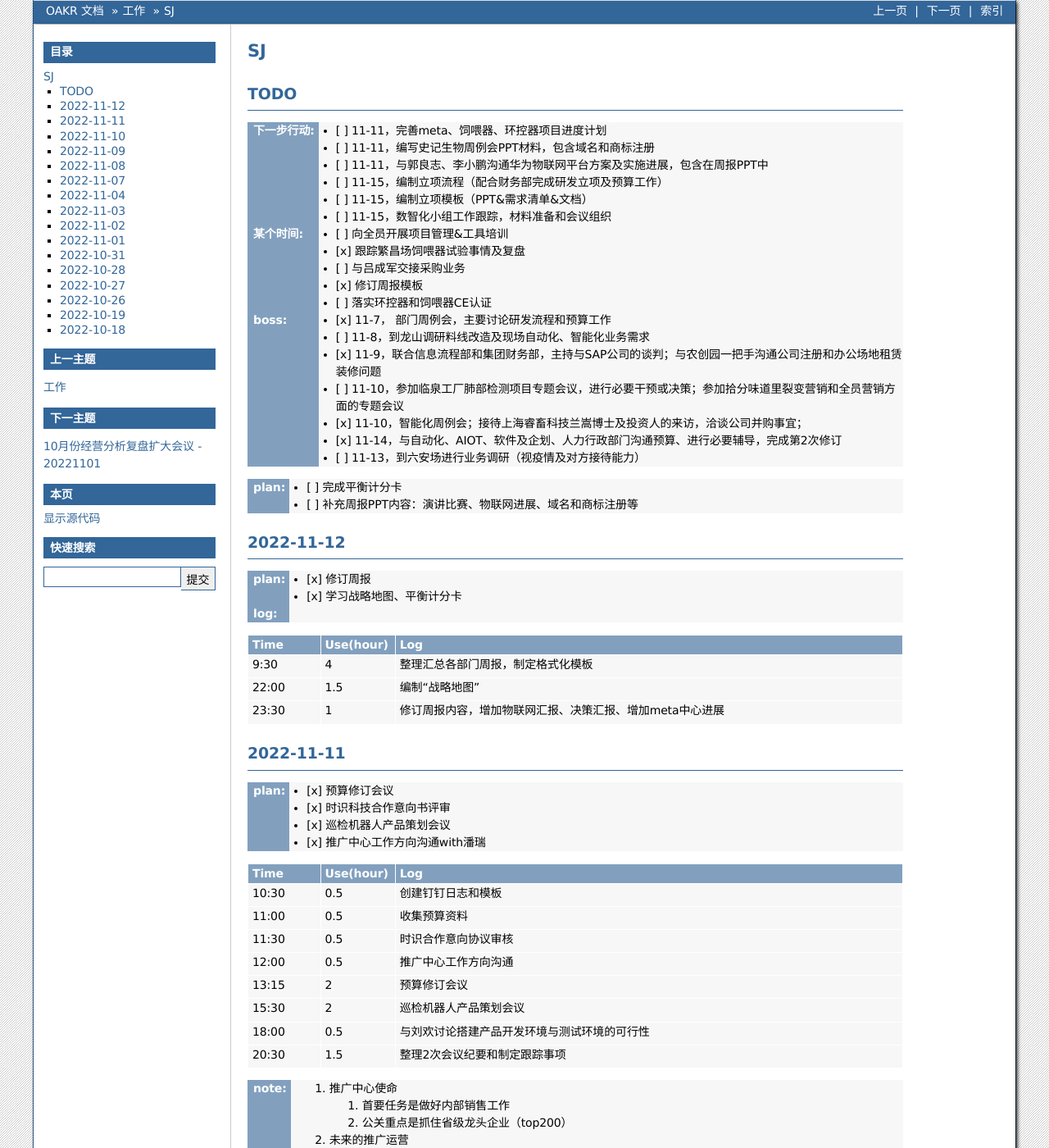
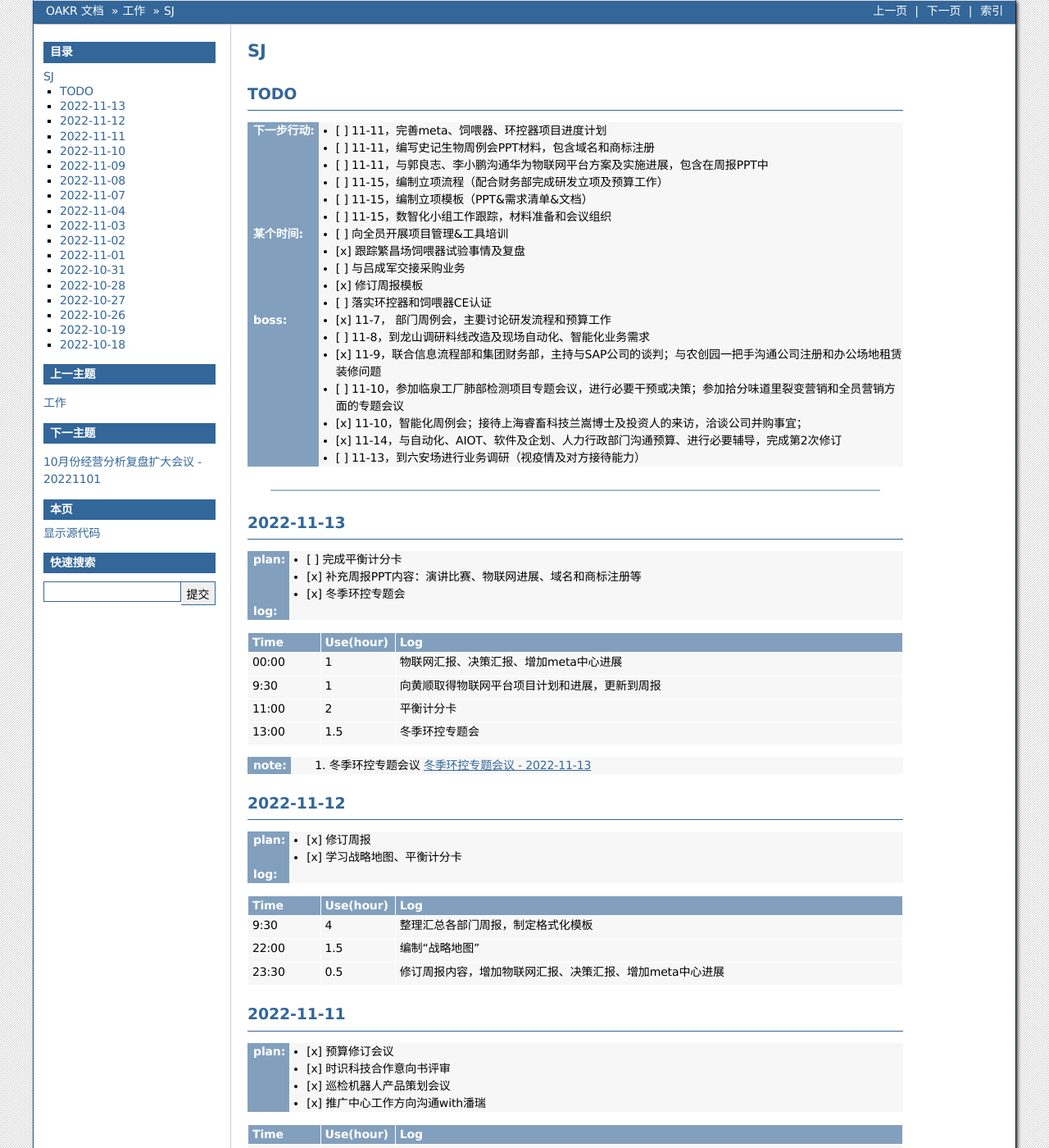
Before and after one commit to cruiurc/cruiurc.github.io, a Sphinx documentation site: the page built from source/work/sj/sj.rst, in a window 1280 px wide and 1400 px high. Shown: the whole window at 82% size. Built offline with Sphinx 7.4.7, drawn with Linux system fonts in a browser that asks for light colours.

Commit message:
20221113 work

```diff
--- a/source/miscellaneous/heigth.rst
+++ b/source/miscellaneous/heigth.rst
@@ -9,3 +9,4 @@ x2's 身高记录
     2022-10-5, 100.3
     2022-10-30, 100.5
     2022-11-5, 100.8
+    2022-11-13, 101.5
--- a/source/work/sj/sj.rst
+++ b/source/work/sj/sj.rst
@@ -27,17 +27,37 @@ TODO
    - [ ] 11-13，到六安场进行业务调研（视疫情及对方接待能力）
 
 ------
+
 2022-11-13
 -----------
 :plan:
    - [ ] 完成平衡计分卡
-   - [ ] 补充周报PPT内容：演讲比赛、物联网进展、域名和商标注册等
+   - [x] 补充周报PPT内容：演讲比赛、物联网进展、域名和商标注册等
+   - [x] 冬季环控专题会
+
+
+:log:
+
+.. csv-table::
+   :header: "Time", "Use(hour)", "Log"
+   :widths: 10, 10, 70
+
+   00:00, 1, 物联网汇报、决策汇报、增加meta中心进展
+   9:30, 1, 向黄顺取得物联网平台项目计划和进展，更新到周报
+   11:00, 2, 平衡计分卡
+   13:00, 1.5, 冬季环控专题会
+
+:note:
+
+   1. 冬季环控专题会议 :doc:`/work/sj/topic/冬季环控专题会议-20221113`
+
 
 2022-11-12
 -----------
 :plan:
    - [x] 修订周报
    - [x] 学习战略地图、平衡计分卡
+
 
 :log:
 
@@ -47,7 +67,7 @@ TODO
 
    9:30, 4, 整理汇总各部门周报，制定格式化模板
    22:00, 1.5, 编制“战略地图”
-   23:30, 1, 修订周报内容，增加物联网汇报、决策汇报、增加meta中心进展
+   23:30, 0.5, 修订周报内容，增加物联网汇报、决策汇报、增加meta中心进展
 
 2022-11-11
 -----------
--- /dev/null
+++ b/source/work/sj/topic/冬季环控专题会议-20221113.rst
@@ -0,0 +1,6 @@
+冬季环控专题会议 - 2022-11-13
+=============================
+
+9100环控器的控制逻辑
+--------------------
+1. 室外温湿度传感器设计中需要做必要遮罩，防止光照、雨雪影响
```
